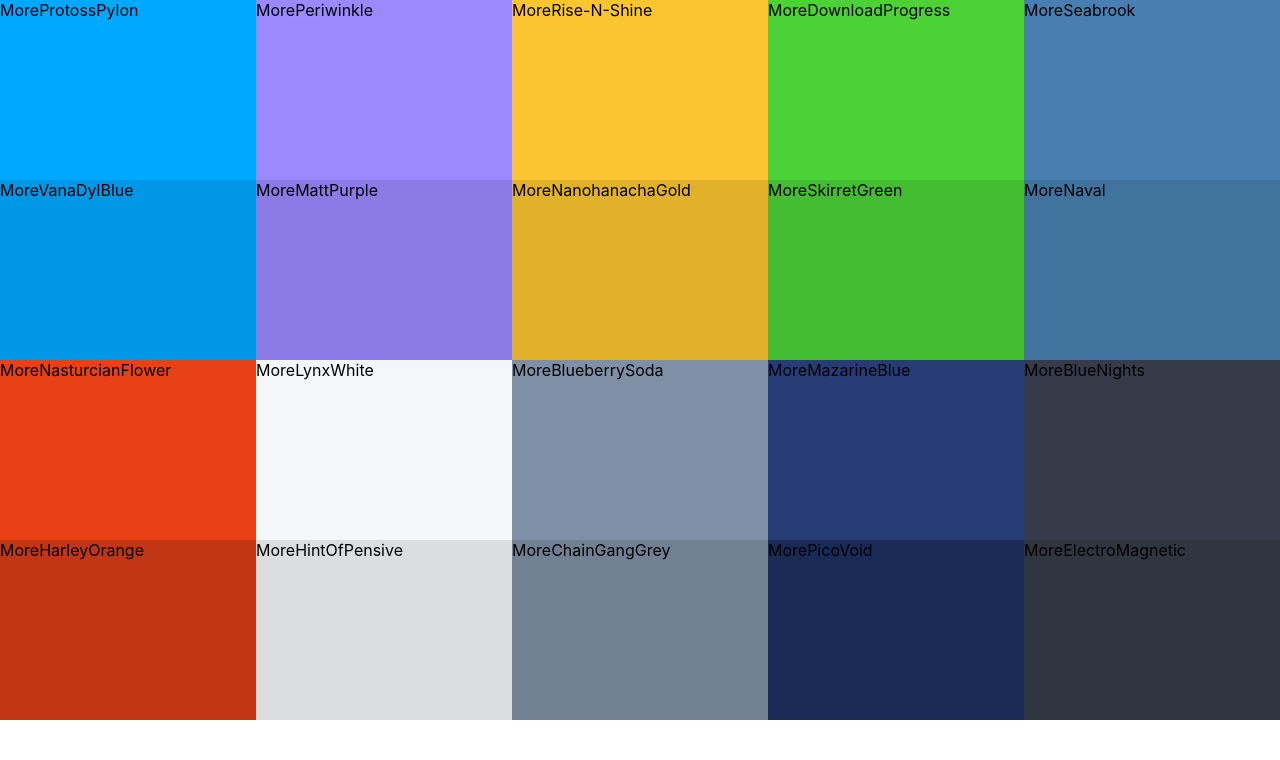
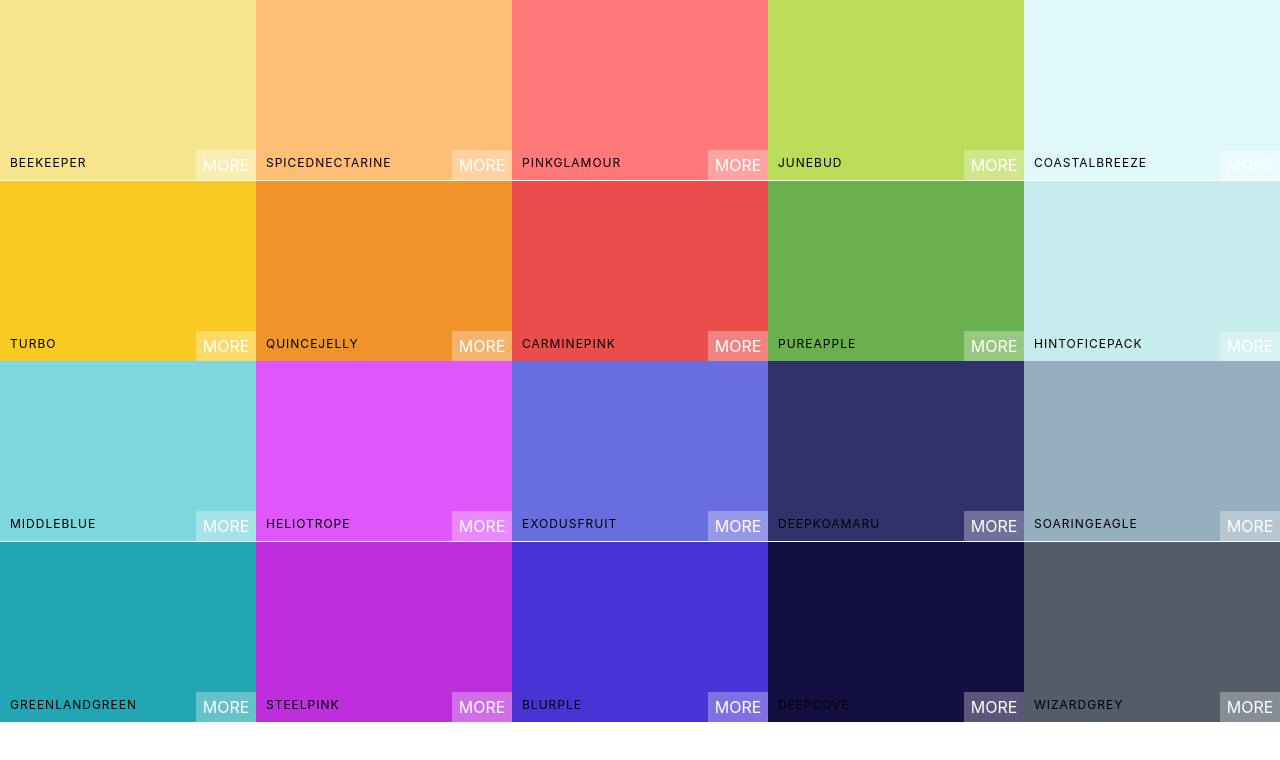
Before and after one commit to Maneedhar/React-Colors-App, a React (Create React App) app: page / in a window 1280 px wide. Shown: the top 760 px of the page. Built offline with nearby package versions, Linux system fonts and the light colour scheme.

Commit message:
Style Color Box

```diff
--- a/src/App.js
+++ b/src/App.js
@@ -7,7 +7,7 @@
 	render() {
 		return (
 			<div>
-				<Palette {...seedColors[5]} />
+				<Palette {...seedColors[4]} />
 			</div>
 		);
 	}
--- a/src/ColorBox.css
+++ b/src/ColorBox.css
@@ -5,4 +5,56 @@
 	display: inline-block;
 	position: relative;
 	cursor: pointer;
+	margin-bottom: -3.5px;
 }
+
+.copy-button {
+	width: 100px;
+	height: 30px;
+	position: absolute;
+	display: inline-block;
+	top: 50%;
+	left: 50%;
+	margin-left: -50px;
+	margin-top: -15px;
+	text-align: center;
+	outline: none;
+	background: rgba(255, 255, 255, 0.3);
+	font-size: 1rem;
+	line-height: 30px;
+	color: white;
+	text-transform: uppercase;
+	border: none;
+	opacity: 0;
+}
+
+.ColorBox:hover .copy-button {
+	opacity: 1;
+	transition: 0.5s;
+}
+
+.box-content {
+	position: absolute;
+	padding: 10px;
+	left: 0px;
+	width: 100%;
+	bottom: 0px;
+	color: black;
+	letter-spacing: 1px;
+	text-transform: uppercase;
+	font-size: 12px;
+}
+
+.see-more {
+	background: rgba(255, 255, 255, 0.3);
+	position: absolute;
+	border: none;
+	right: 0px;
+	bottom: 0px;
+	color: white;
+	width: 60px;
+	height: 30px;
+	text-align: center;
+	line-height: 30px;
+	text-transform: uppercase;
+}
--- a/src/ColorBox.js
+++ b/src/ColorBox.js
@@ -3,10 +3,16 @@
 
 export default class ColorBox extends Component {
 	render() {
+		const { name, background } = this.props;
 		return (
-			<div style={{ background: this.props.background }} className="ColorBox">
-				<span>More</span>
-				<span>{this.props.name}</span>
+			<div style={{ background: background }} className="ColorBox">
+				<div className="copy-container">
+					<div className="box-content">
+						<span>{name}</span>
+					</div>
+					<button className="copy-button">Copy</button>
+				</div>
+				<span className="see-more">More</span>
 			</div>
 		);
 	}
```
